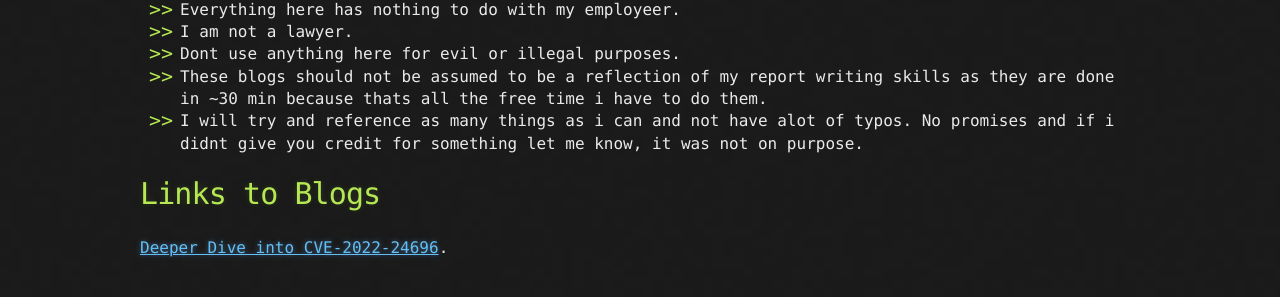
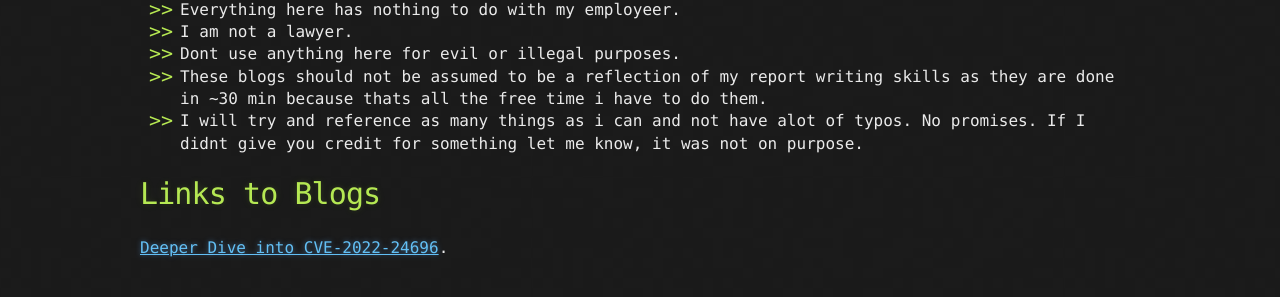
Before and after one commit to ceramicskate0/ceramicskate0.github.io, a Jekyll site: the page built from index.md, in a window 1280 px wide. Shown: the part 355-652 px from the top of the page. Built offline with Jekyll 4.4.1, drawn with Linux system fonts in a browser that asks for light colours; our own code applies the rules of GitHub Pages for plain Markdown files.

Commit message:
Update index.md

```diff
--- a/index.md
+++ b/index.md
@@ -8,7 +8,7 @@ layout: default
   - I am not a lawyer.
   - Dont use anything here for evil or illegal purposes.
   - These blogs should not be assumed to be a reflection of my report writing skills as they are done in ~30 min because thats all the free time i have to do them.
-  - I will try and reference as many things as i can and not have alot of typos. No promises and if i didnt give you credit for something let me know, it was not on purpose.
+  - I will try and reference as many things as i can and not have alot of typos. No promises. If I didnt give you credit for something let me know, it was not on purpose.
 
 
 
```
